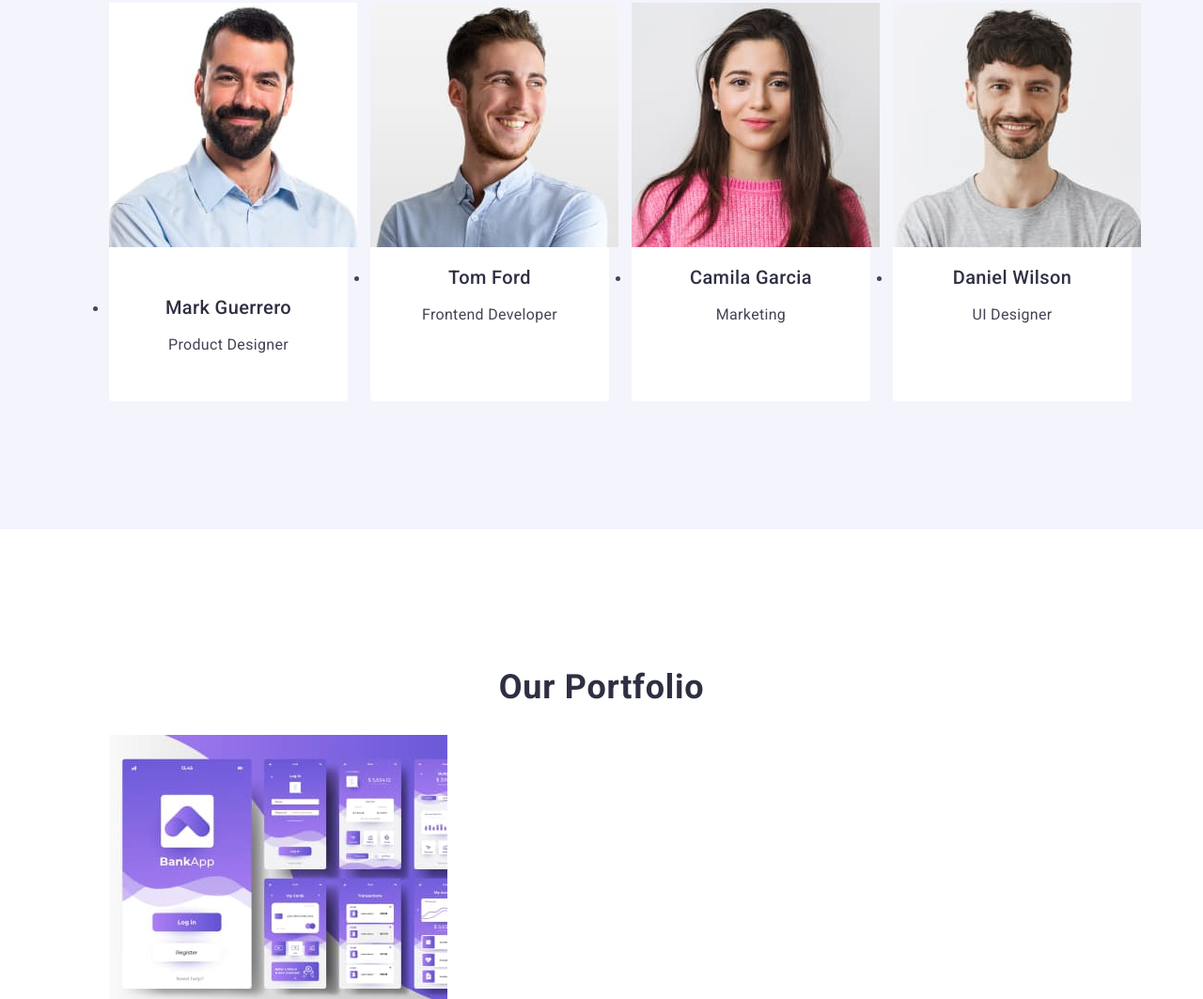
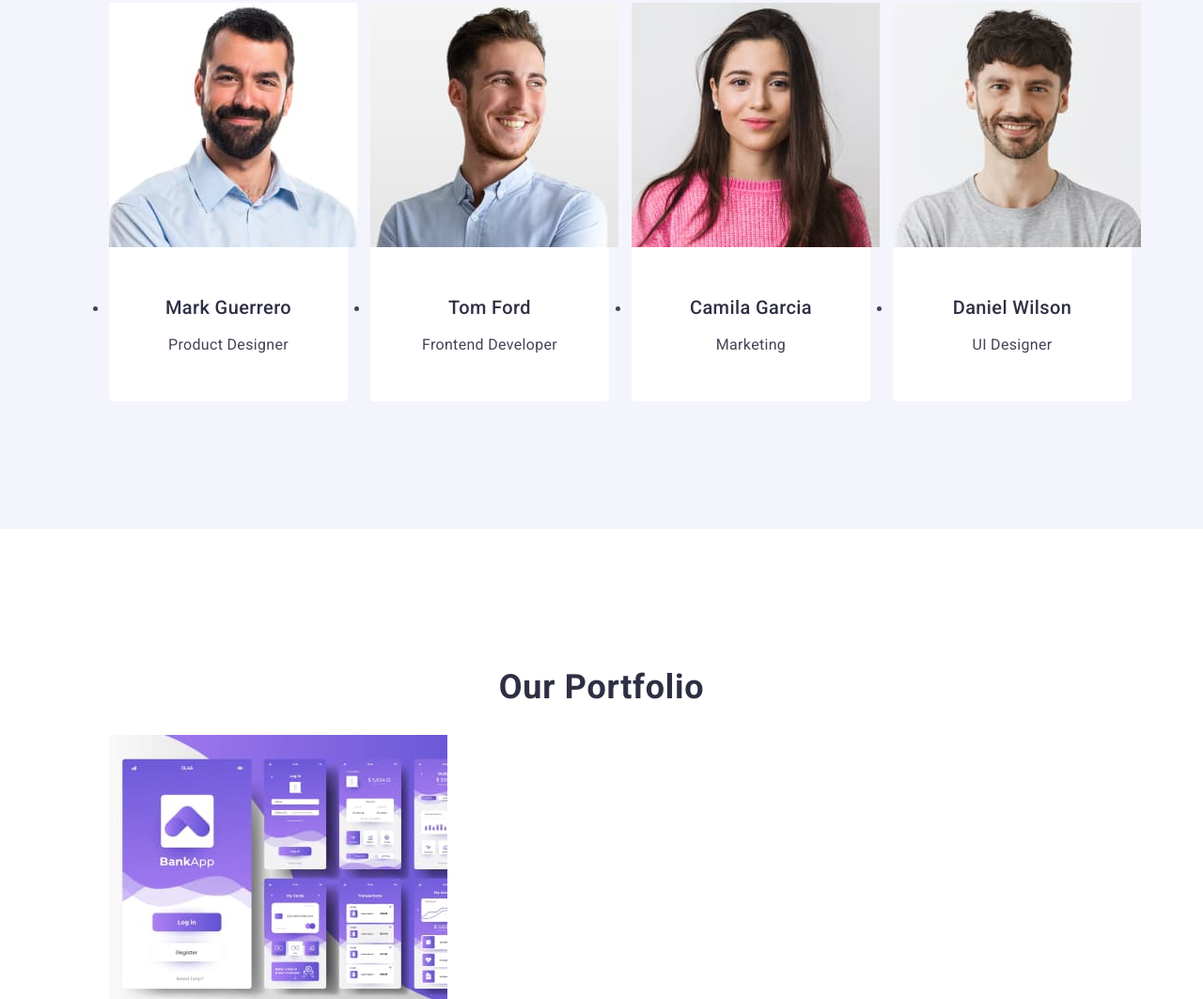
Before and after one commit to Brykiet/goit-markup-hw-03, a plain HTML site: page index.html in a window 1280 px wide. Shown: the part 1405-2468 px from the top of the page at 94% size. Drawn offline with nearby package versions, Linux system fonts and the light colour scheme.

Commit message:
Update index.html

```diff
--- a/index.html
+++ b/index.html
@@ -115,8 +115,10 @@
                 alt="the guy looks to the right and smiles"
                 width="264"
               />
+              <div class="worker-container">
                 <h3 class="title">Tom Ford</h3>
                 <p class="text">Frontend Developer</p>
+              </div>
             </li>
             <li class="list">
               <img
@@ -124,8 +126,10 @@
                 alt="woman with her hair combed to the left side in a pink sweater"
                 width="264"
               />
+              <div class="worker-container">
                 <h3 class="title">Camila Garcia</h3>
                 <p class="text">Marketing</p>
+              </div>
             </li>
             <li class="list">
               <img
@@ -133,8 +137,10 @@
                 alt="a slim guy with a longer neck looks ahead"
                 width="264"
               />
+              <div class="worker-container">
                 <h3 class="title">Daniel Wilson</h3>
                 <p class="text">UI Designer</p>
+              </div>
             </li>
           </ul>
         </div>
```
Lines whose indentation alone changed are shown as unchanged.
